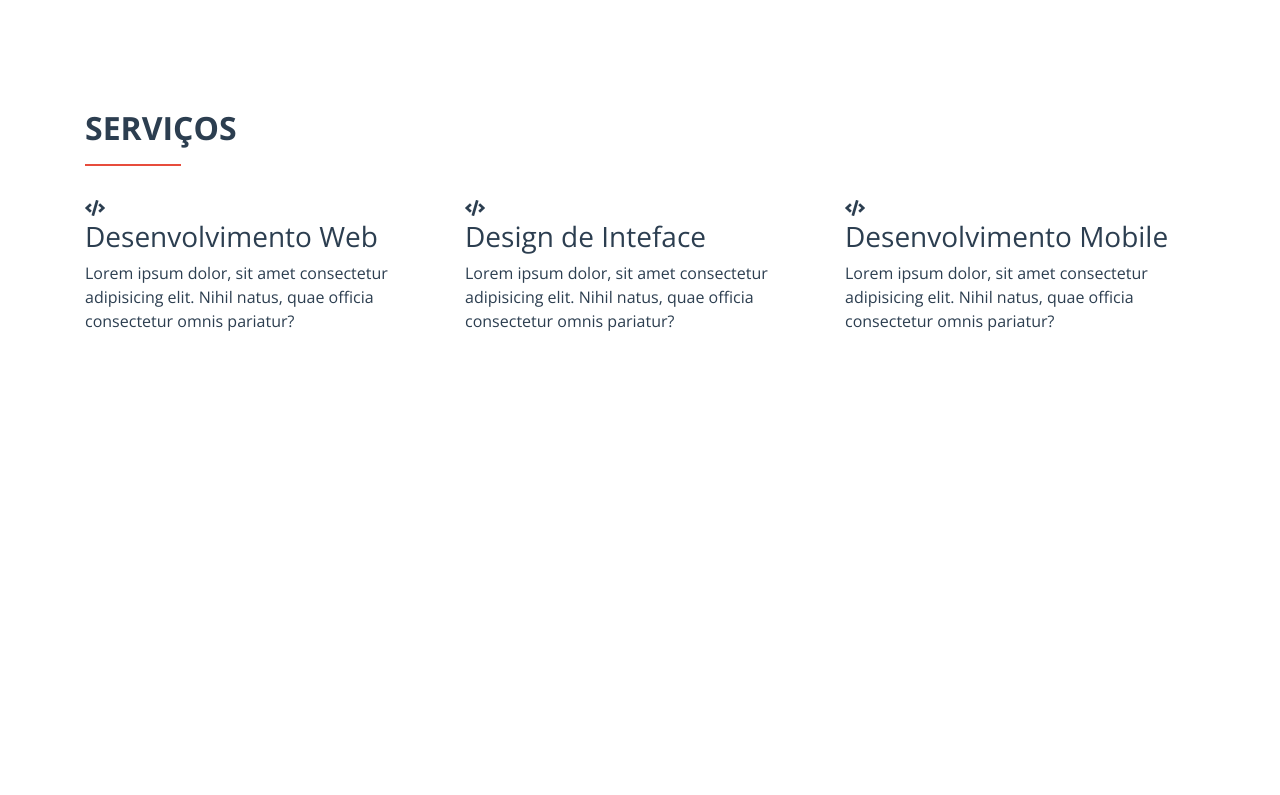
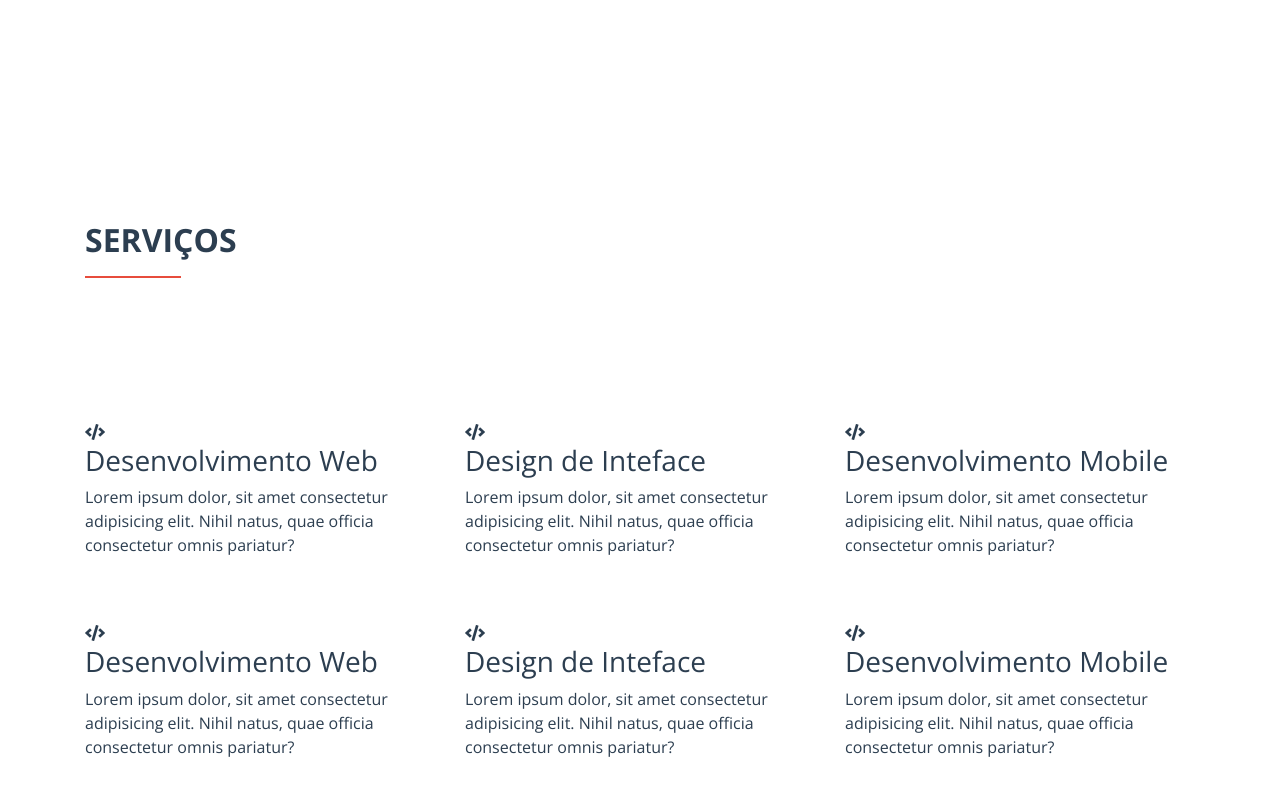
Before and after one commit to jeffersontelles29/Neon---Projeto-Web, a website: page index.html in a window 1280 px wide. Shown: the part 1301-2096 px from the top of the page. Before the commit the page ends 1650 px from the top, so only its background shows below. Drawn offline with nearby package versions, Linux system fonts and the light colour scheme.

Commit message:
ajustes campo servicos

```diff
--- a/index.html
+++ b/index.html
@@ -89,10 +89,32 @@
 </div>
 <!-- ============ End Sobre =============== -->
 
+<!-- ============ serviços =============== -->
 <div id="servicos" class="servicos">
   <div class="container">
     <div class="intro mb-5">
       <h2>Serviços</h2>
+    </div>
+
+    <div class="servicos-boxes">
+      <div class="row mt-5">
+        <div class="col-md-4">
+          <i class="fas fa-code"></i>
+          <h3>Desenvolvimento Web</h3>
+          <p>Lorem ipsum dolor, sit amet consectetur adipisicing elit. Nihil natus, quae officia consectetur omnis pariatur?</p>
+        </div>
+
+        <div class="col-md-4">
+          <i class="fas fa-code"></i>
+          <h3>Design de Inteface</h3>
+          <p>Lorem ipsum dolor, sit amet consectetur adipisicing elit. Nihil natus, quae officia consectetur omnis pariatur?</p>
+        </div>
+
+        <div class="col-md-4">
+          <i class="fas fa-code"></i>
+          <h3>Desenvolvimento Mobile</h3>
+          <p>Lorem ipsum dolor, sit amet consectetur adipisicing elit. Nihil natus, quae officia consectetur omnis pariatur?</p>
+        </div>
       </div>
 
       <div class="row mt-5">
@@ -116,6 +138,8 @@
       </div>
     </div>
   </div>
+</div>
+<!-- ============ End Serviços =============== -->
 
 
 </main>
--- a/scss/_page_custom.scss
+++ b/scss/_page_custom.scss
@@ -50,3 +50,12 @@
     }
   }
 }
+
+// ============= Serviços:
+.servicos {
+  padding: 7rem 0;
+
+  &-boxes {
+    margin-top: 10rem;
+  }
+}
```
Also changed, not shown: css/main.css. Lines whose indentation alone changed are shown as unchanged.
